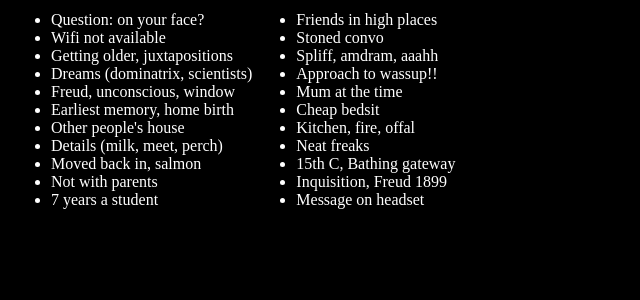
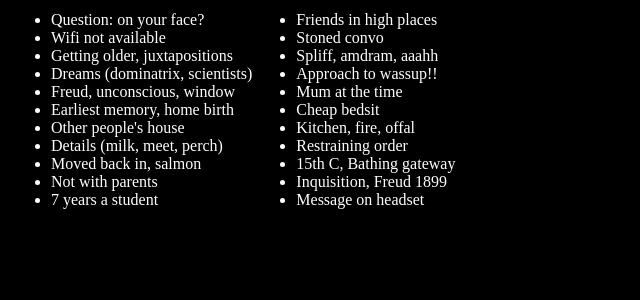
Before and after one commit to tansaku/AR-Comedy, a Jekyll site: the page aide-de-memoire-black.html, which Jekyll copies as it is, in a window 1280 px wide. Shown: the top 300 px of the page, without its empty margins (0-640 px from the left). Built offline with Jekyll 4.4.1, drawn with Linux system fonts in a browser that asks for light colours.

Commit message:
Update aide-de-memoire-black.html

```diff
--- a/aide-de-memoire-black.html
+++ b/aide-de-memoire-black.html
@@ -40,7 +40,7 @@ color: white;
 <li>Mum at the time</li>
 <li>Cheap bedsit</li>
 <li>Kitchen, fire, offal</li>
-<li>Neat freaks</li>
+<li>Restraining order</li>
 <li>15th C, Bathing gateway</li>
 <li>Inquisition, Freud 1899</li>
 <li>Message on headset</li>
```
